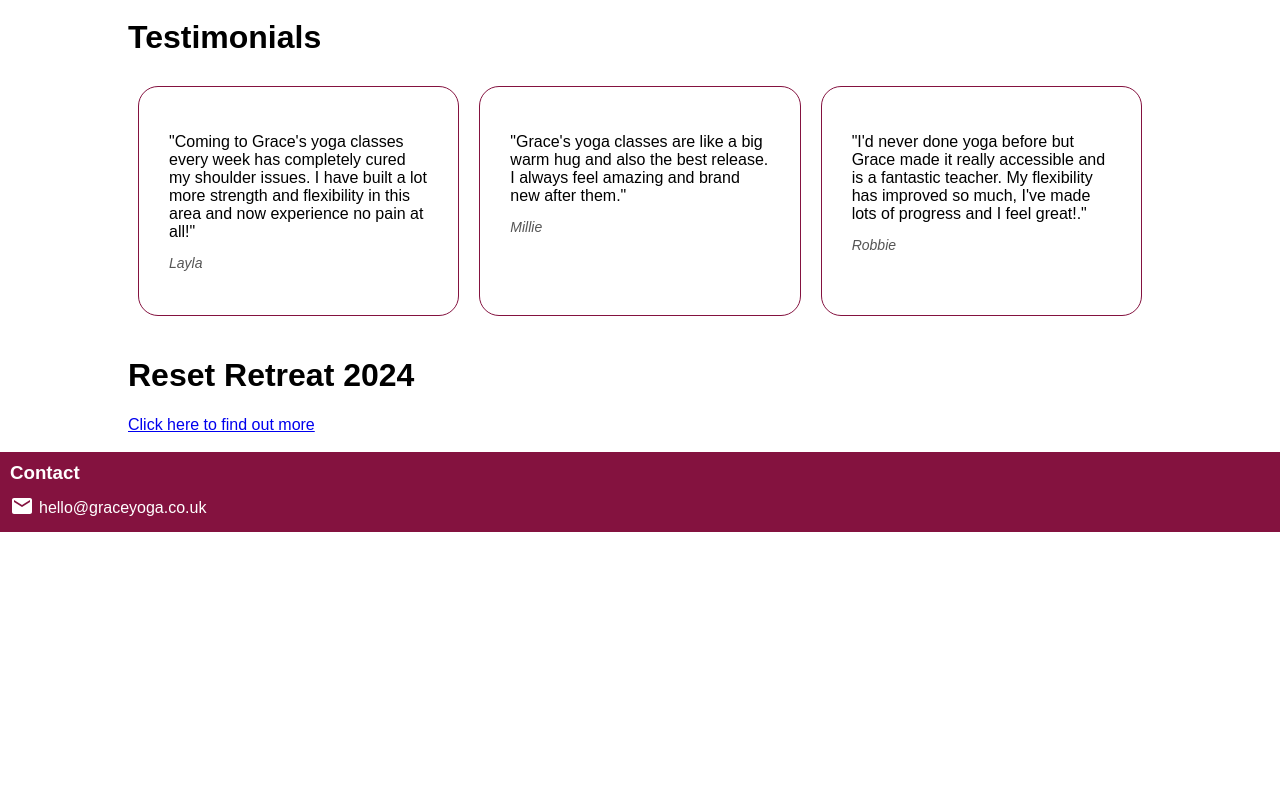
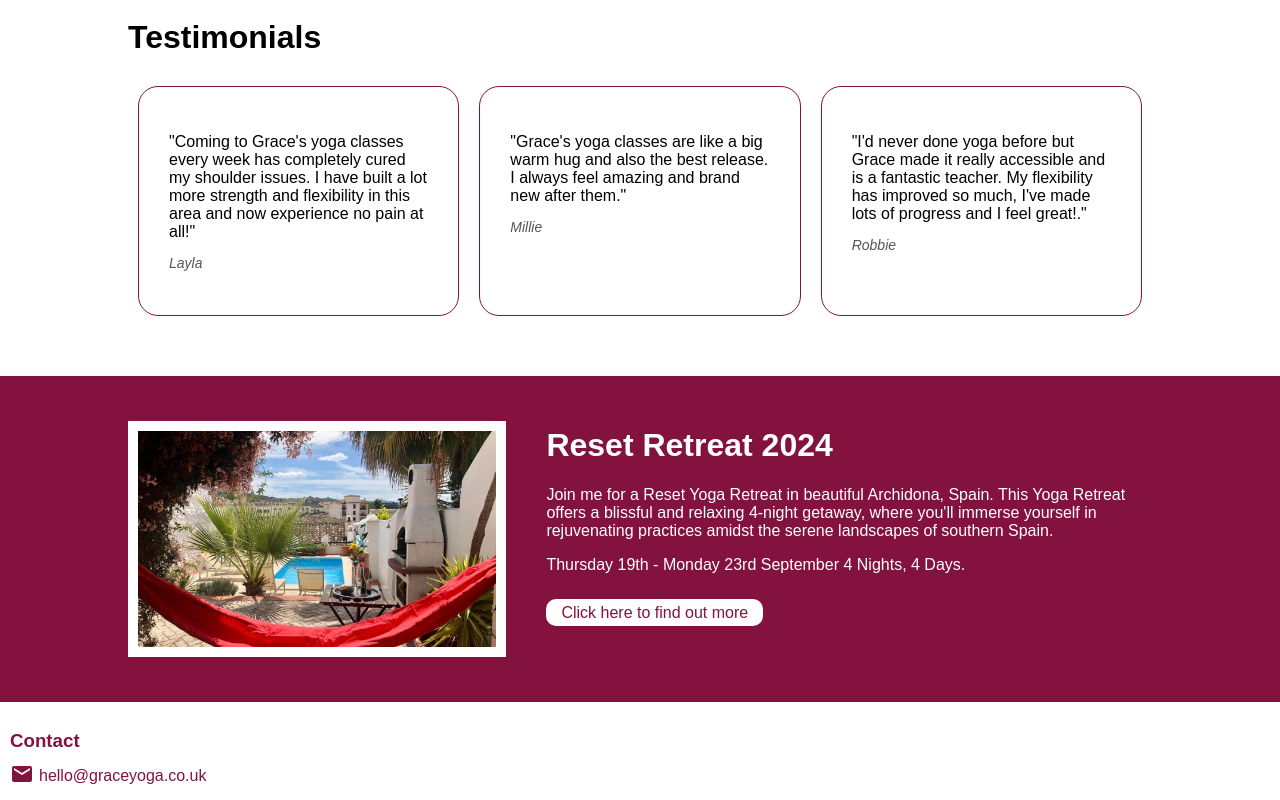
Before and after one commit to milbot1992/grace-yoga, a React (Vite) app: page / in a window 1280 px wide. Shown: the part 2456-3256 px from the top of the page. Before the commit the page ends 2988 px from the top, so only its background shows below. Built offline with nearby package versions, Linux system fonts and the light colour scheme; a web font is replaced by a local one.

Commit message:
finalished retreat

```diff
--- a/src/Components/RetreatSection.jsx
+++ b/src/Components/RetreatSection.jsx
@@ -1,16 +1,24 @@
 import React from 'react';
 import { Link } from 'react-router-dom';
 import '../Styling/RetreatSection.css';
+import RetreatMain from '../assets/RetreatMain.jpeg';
 
 export default function RetreatSection() {
     return (
         <div className='retreat-section'>
-            <h1>Reset Retreat 2024</h1>
-            <p>
-                <Link to="/retreat" className="find-out-more-button">
-                    Click here to find out more
-                </Link>
-            </p>
+            <div className='retreat-content'>
+                <img src={RetreatMain} alt="Reset Retreat" className="retreat-image" />
+                <div className='retreat-text'>
+                    <h1>Reset Retreat 2024</h1>
+                    <p>Join me for a Reset Yoga Retreat in beautiful Archidona, Spain. This Yoga Retreat offers a blissful and relaxing 4-night getaway, where you'll immerse yourself in rejuvenating practices amidst the serene landscapes of southern Spain.</p>
+                    <p>Thursday 19th - Monday 23rd September 4 Nights, 4 Days.</p>
+                    <p className='button'>
+                        <Link to="/retreat" className="find-out-more-button">
+                            Click here to find out more
+                        </Link>
+                    </p>
+                </div>
+            </div>
         </div>
     );
 }
--- a/src/Components/YogaRetreat.jsx
+++ b/src/Components/YogaRetreat.jsx
@@ -1,4 +1,4 @@
-import React from "react";
+import React, { useEffect} from "react";
 import { Link } from "react-router-dom";
 import Slider from "react-slick";
 import "slick-carousel/slick/slick.css";
@@ -12,6 +12,11 @@ import Retreat5 from '../assets/Retreat5.jpeg'
 import RetreatMain from '../assets/RetreatMain.jpeg'
 
 export default function YogaRetreat() {
+
+  useEffect(() => {
+    window.scrollTo(0, 0)
+  }, [])
+
   const photoArray = [
     Retreat1,
     Retreat2,
--- a/src/Styling/Contact.css
+++ b/src/Styling/Contact.css
@@ -1,5 +1,5 @@
 .contact-section{
-    background-color: #84123F;
+    background-color: #ffffff;
 }
 
 .email-grid{
@@ -9,7 +9,7 @@
 }
 
 .email-text1{
-    color: #ffffff;
+    color: #84123F;
     padding-top: 0px;
     margin-top: 0px;
     margin-bottom: 10px;
@@ -18,14 +18,14 @@
 }
 
 .email-text2{
-    color: #ffffff;
+    color: #84123F;
     padding-top: 0px;
     margin-top: 0px;
     margin-bottom: 11px;
 }
 
 .contact-header{
-    color: #ffffff;
+    color: #84123F;
     padding-left: 10px;
     padding-top: 10px;
     margin-bottom: 10px
--- a/src/Styling/RetreatSection.css
+++ b/src/Styling/RetreatSection.css
@@ -1,4 +1,54 @@
-.retreat-section{
+.retreat-section {
+    background-color: #84123F;
+    margin-top: 40px;
+    display: flex;
+    justify-content: center;
+    align-items: center;
+}
+
+.retreat-content {
     width: 80%;
-    margin: 0 auto
+    margin: 0 auto;
+    display: flex;
+    align-items: center;
+    justify-content: center;
+    margin-top: 30px;
+    margin-bottom: 30px
 }
+
+.retreat-image {
+    width: 35%;
+    margin-right: 40px;
+    border: 10px solid #ffffff;
+
+}
+
+.retreat-text{
+    color:white
+}
+
+.find-out-more-button {
+    padding: 5px 15px;
+    background-color: #ffffff;
+    border-radius: 10px;
+    color: #84123F;
+    text-decoration: none;
+}
+
+.button {
+    margin-top: 30px;
+    margin-bottom: 50px;
+}
+
+@media only screen and (max-width: 700px) {
+    .retreat-section {
+        flex-direction: column;
+    }
+    .retreat-content {
+        flex-direction: column;
+    }
+    .retreat-image {
+        width: 90%;
+        margin-right: 0px;
+    }
+}
```
